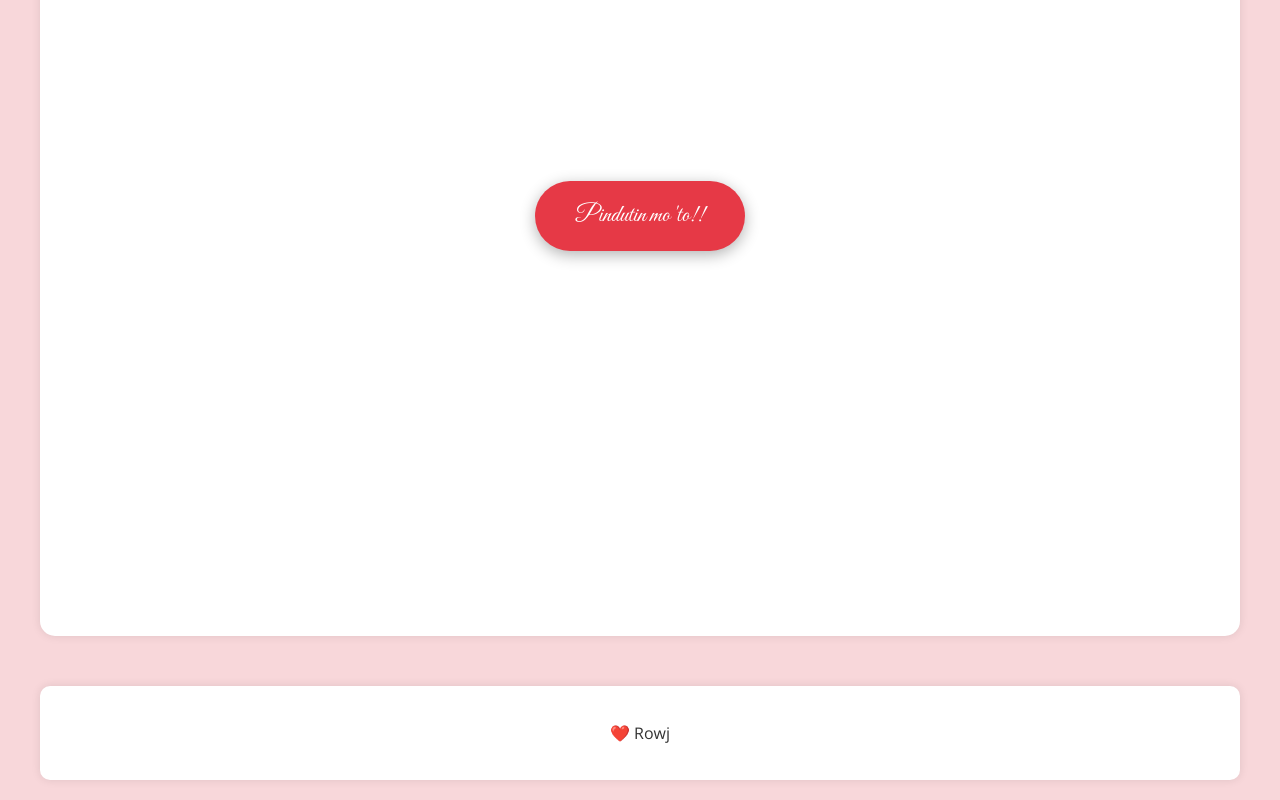
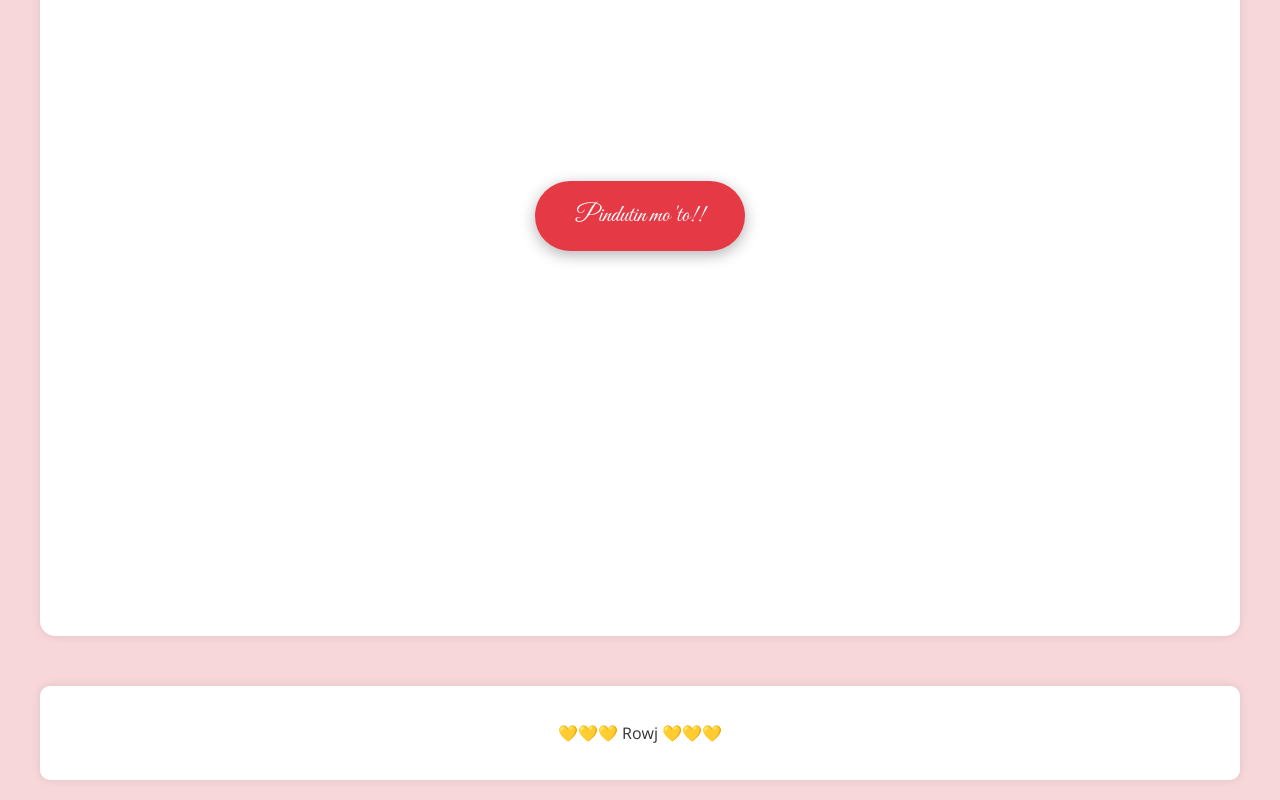
Before and after one commit to arvguerrero/Iyaaa, a plain HTML site: page main.html in a window 1280 px wide. Shown: the part 1567-2367 px from the top of the page. Drawn offline with nearby package versions, Linux system fonts and the light colour scheme.

Commit message:
Update main.html

```diff
--- a/main.html
+++ b/main.html
@@ -116,7 +116,7 @@
 
         <!-- Footer Section -->
         <footer>
-            <p>❤️ Rowj</p>
+            <p>💛💛💛 Rowj 💛💛💛</p>
         </footer>
 
     </div>
```
